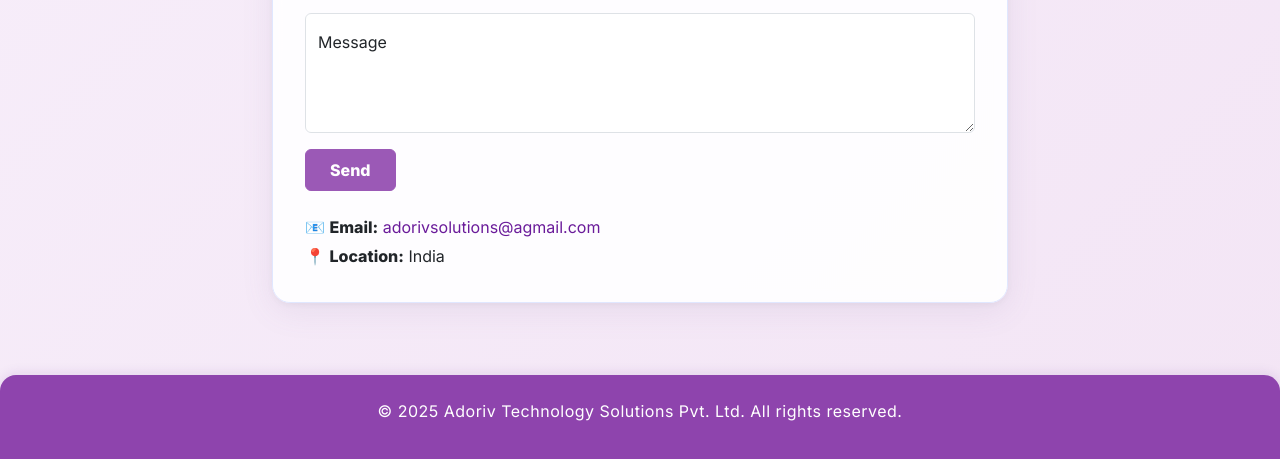
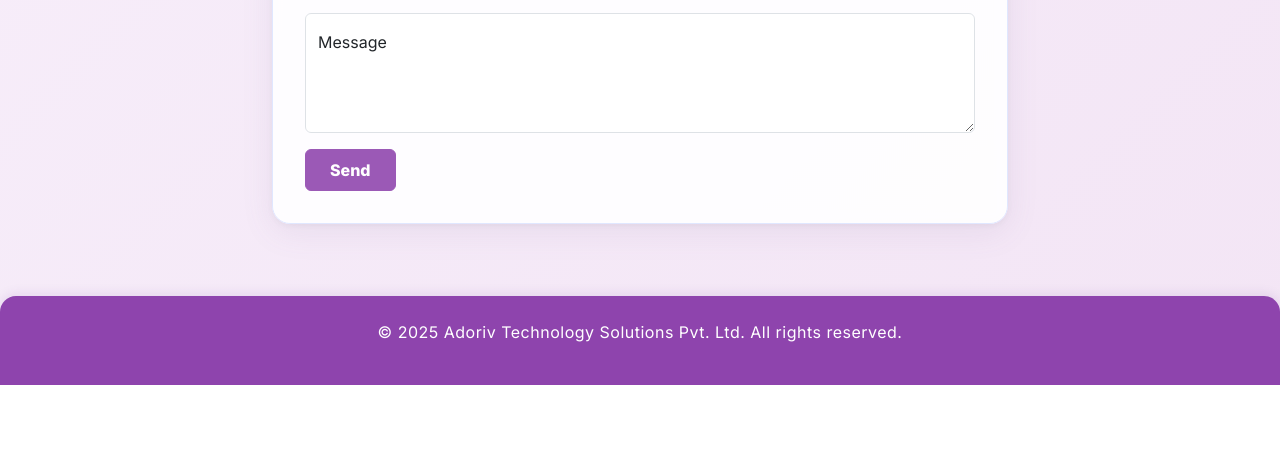
Before and after one commit to adoriv/adoriv.github.io, a plain HTML site: page index.html in a window 1280 px wide. Shown: the part 800-1259 px from the top of the page. After the commit the page ends 1185 px from the top, so only its background shows below. Drawn offline with nearby package versions, Linux system fonts and the light colour scheme.

Commit message:
Update index.html

```diff
--- a/index.html
+++ b/index.html
@@ -63,10 +63,6 @@
             </div>
             <button type="submit" class="btn btn-primary px-4 py-2 fw-bold">Send</button>
           </form>
-          <div class="mt-4">
-            <p class="mb-1">📧 <strong>Email:</strong> <a href="mailto:adorivsolutions@agmail.com" class="text-primary text-decoration-none">adorivsolutions@agmail.com</a></p>
-            <p class="mb-0">📍 <strong>Location:</strong> India</p>
-          </div>
           <script>
             // Bootstrap form validation
             (() => {
```
